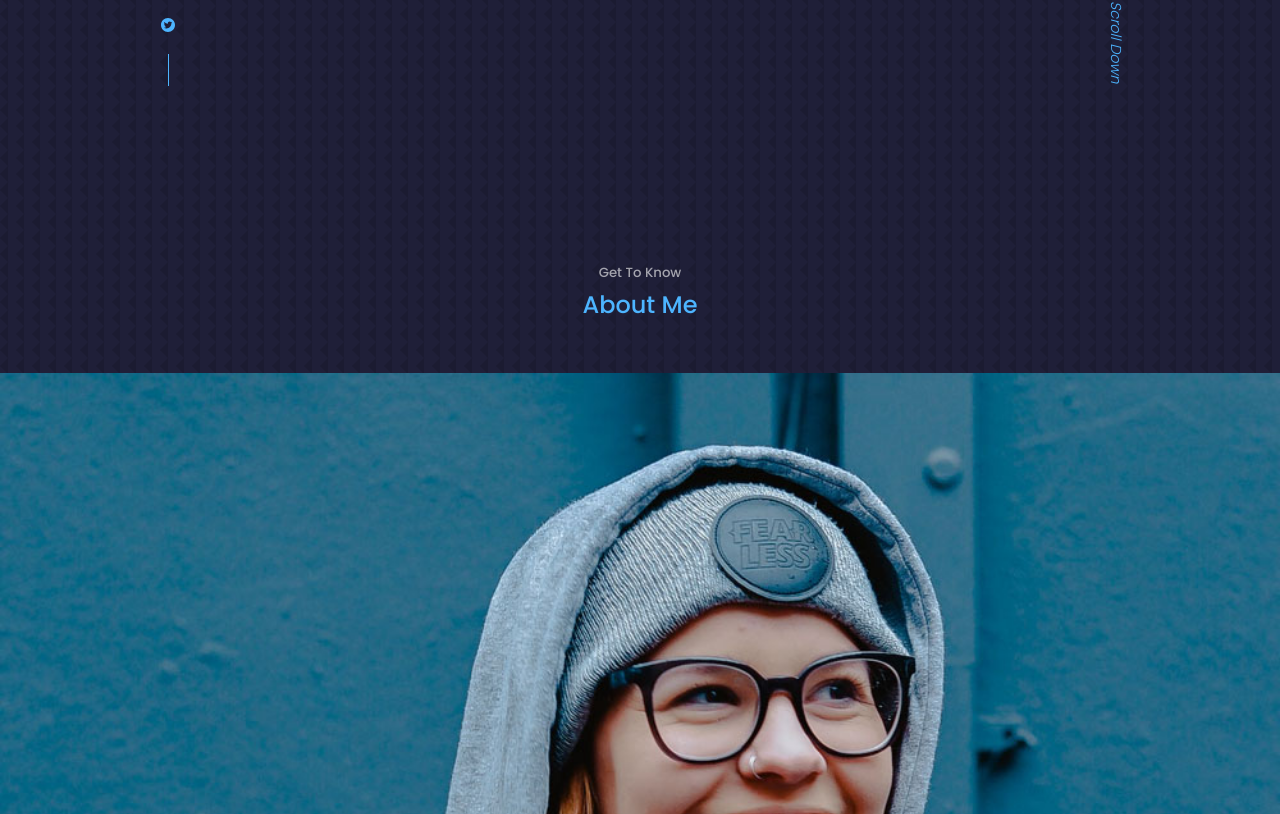
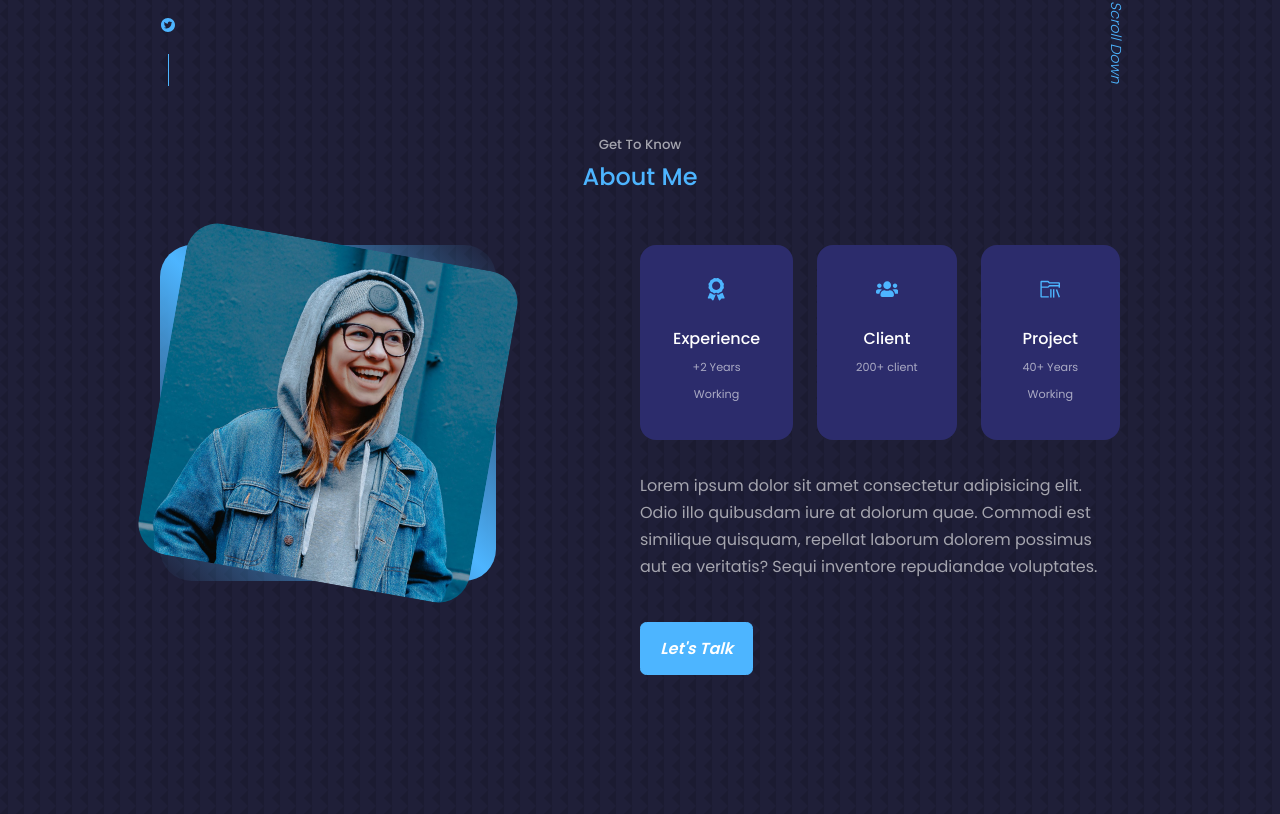
Before and after one commit to hussainHakimi/react-portfolio, a React (Create React App) app: page / in a window 1280 px wide. Shown: the part 906-1720 px from the top of the page. Built offline with nearby package versions, Linux system fonts and the light colour scheme.

Commit message:
about is done for large screen.

```diff
--- a/src/components/about/About.jsx
+++ b/src/components/about/About.jsx
@@ -2,14 +2,16 @@ import React from 'react'
 import './about.css'
 import ABI from '../../assets/me-about.jpg'
 import {FaAward} from 'react-icons/fa'
+import {FaUsers} from 'react-icons/fa'
+import {VscFolderLibrary} from 'react-icons/vsc'
 
 const About = () => {
   return (
-    <section id='about'>
+    <section id='about' className='container'>
       <h5>Get To Know</h5>
       <h2>About Me</h2>
 
-      <div className="container about__container"></div>
+      <div className="about__container"></div>
         <div className="about__me">
           <div className="about__me-image">
             <img src={ABI} alt="About Image" />
@@ -22,7 +24,23 @@ const About = () => {
               <h5>Experience</h5>
               <small>+2 Years Working</small>
             </article>
+            <article className='about__card'>
+              <FaUsers className='about__icon'/>
+              <h5>Client</h5>
+              <small>200+ client</small>
+            </article>
+            <article className='about__card'>
+              <VscFolderLibrary className='about__icon'/>
+              <h5>Project</h5>
+              <small>40+ Years Working</small>
+            </article>
+
           </div>
+            <p>
+              Lorem ipsum dolor sit amet consectetur adipisicing elit. Odio illo quibusdam iure at dolorum quae. Commodi est similique quisquam, repellat laborum dolorem possimus aut ea veritatis? Sequi inventore repudiandae voluptates.
+            </p>
+
+            <a href="#contact" className="btn btn-primary">Let's Talk</a>
         </div>
     </section>
   )
--- a/src/components/about/about.css
+++ b/src/components/about/about.css
@@ -0,0 +1,76 @@
+.about__container{
+  display: grid;
+  grid-template-columns: 35% 50%;
+  gap: 15%;
+}
+
+.about__me{
+  float: left;
+  width: 35%;
+  aspect-ratio: 1/1;
+  border-radius: 2rem;
+  background: linear-gradient(45deg, transparent, var(--color-primary), transparent);
+  display: grid;
+  place-items: center;
+}
+
+.about__me-image{
+  border-radius: 2rem;
+  overflow: hidden;
+  transform: rotate(10deg);
+  transition: var(--transition);
+}
+.about__me-image:hover{
+  transform: rotate(0deg);
+}
+
+.about__content{
+
+  width: 50%;
+  float: right;
+}
+
+.about__cards{
+  display: grid;
+  grid-template-columns: repeat(3, 1fr);
+  gap: 1.5rem;
+}
+.about__card{
+  background: var(--color-bg-variant);
+  border: 1px solid transparent;
+  border-radius: 1rem;
+  padding: 2rem;
+  text-align: center;
+  transition: var(--transition);
+}
+
+.about__card:hover{
+  background: transparent;
+  border-color: var(--color-light);
+}
+
+.about__icon{
+  font-size: 1.4rem;
+  color: var(--color-primary);
+  margin-bottom: 1rem;
+}
+
+.about__card h5{
+  font-size: 1rem;
+  color: #fff;
+}
+
+.about__card small{
+  font-size: .7rem;
+  color: var(--color-light);
+}
+
+.about__content p{
+  margin: 2rem 0 2.6rem;
+  color: var(--color-light);
+}
+.about__content a{
+  color: #fff;
+  font-weight: bold;
+  font-style: italic;
+}
```
